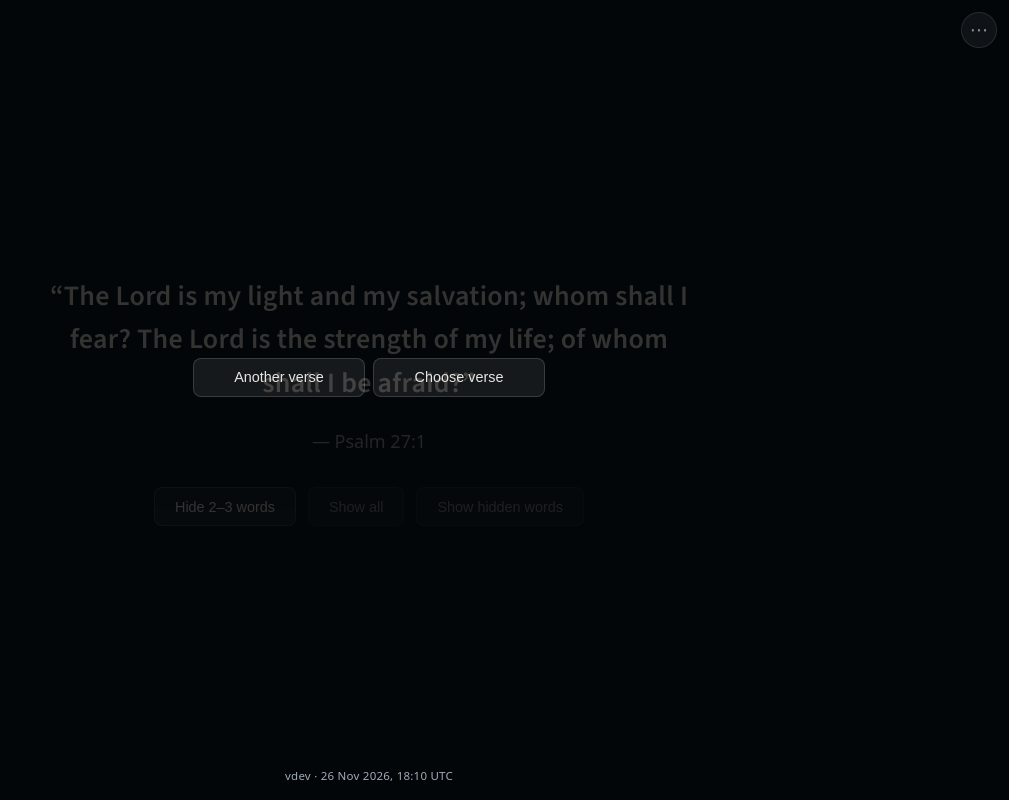
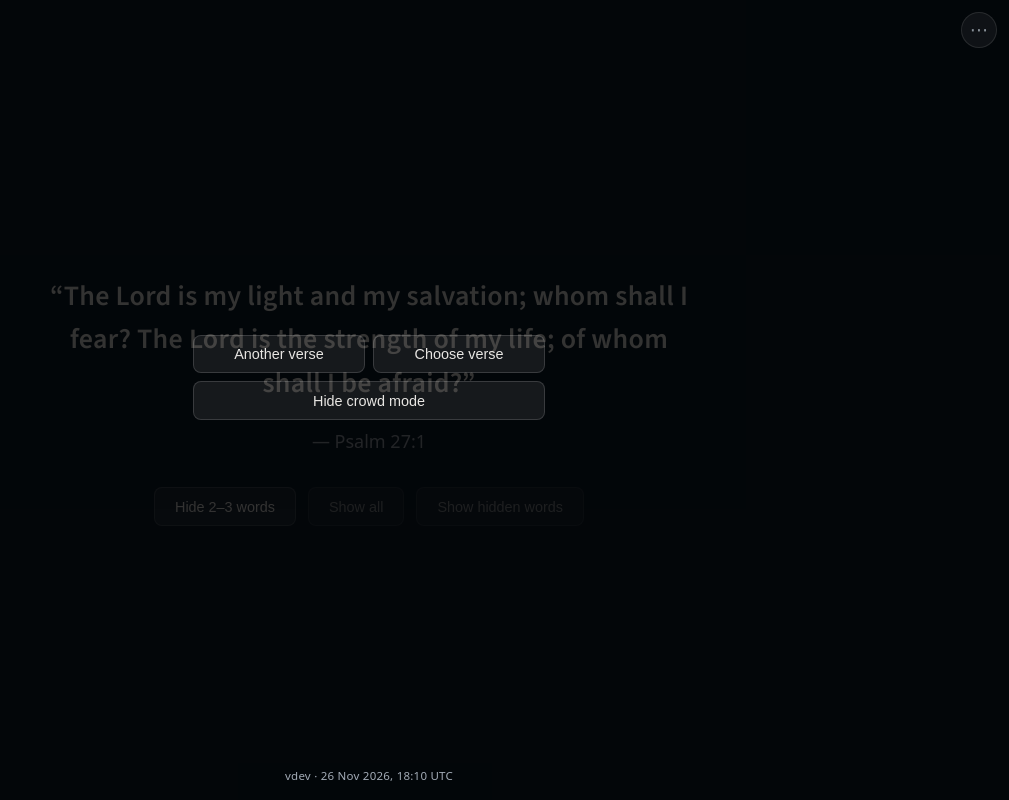
Before and after one commit to zincsoda/hidden, a React (Vite) app: page / in a window 1280 px wide. Both pictures are taken after a click on the button "Show reading menu". Shown: the whole page, without its empty margins (271-1280 px from the left). Built offline with nearby package versions, Linux system fonts and the light colour scheme.

Commit message:
feat: implement #17 via agent

```diff
--- a/src/App.css
+++ b/src/App.css
@@ -308,6 +308,10 @@
   gap: 0.5rem;
 }
 
+.controls-overlay-crowd-toggle {
+  grid-column: 1 / -1;
+}
+
 .controls-overlay-actions .new-verse-btn {
   width: 100%;
   min-height: 2.75rem;
--- a/src/App.jsx
+++ b/src/App.jsx
@@ -21,6 +21,8 @@ function App() {
   const [verse, setVerse] = useState(null)
   const [loading, setLoading] = useState(true)
   const [controlsOverlayOpen, setControlsOverlayOpen] = useState(false)
+  /** When false, the three crowd / memory-practice buttons are hidden from the verse card. */
+  const [crowdModeVisible, setCrowdModeVisible] = useState(true)
   const [hiddenWordIndices, setHiddenWordIndices] = useState(() => new Set())
   const [revealHiddenWords, setRevealHiddenWords] = useState(false)
   const [pickInput, setPickInput] = useState('')
@@ -164,6 +166,7 @@ function App() {
               &rdquo;
             </blockquote>
             <cite className="verse-reference">— {verse.reference}</cite>
+            {crowdModeVisible ? (
               <div className="verse-actions">
                 <div className="verse-actions-group verse-actions-memory">
                   <button
@@ -193,6 +196,7 @@ function App() {
                   </button>
                 </div>
               </div>
+            ) : null}
           </>
         ) : null}
       </main>
@@ -262,6 +266,17 @@ function App() {
                 <button type="button" className="new-verse-btn" onClick={handleOverlayPickVerseClick}>
                   Choose verse
                 </button>
+                <button
+                  type="button"
+                  className="new-verse-btn controls-overlay-crowd-toggle"
+                  aria-pressed={crowdModeVisible}
+                  onClick={(e) => {
+                    e.stopPropagation()
+                    setCrowdModeVisible((v) => !v)
+                  }}
+                >
+                  {crowdModeVisible ? 'Hide crowd mode' : 'Show crowd mode'}
+                </button>
               </div>
             </div>
           </div>
```
Also changed, not shown: 1 other file (tests, documents, lock files or other folders). Lines whose indentation alone changed are shown as unchanged.
